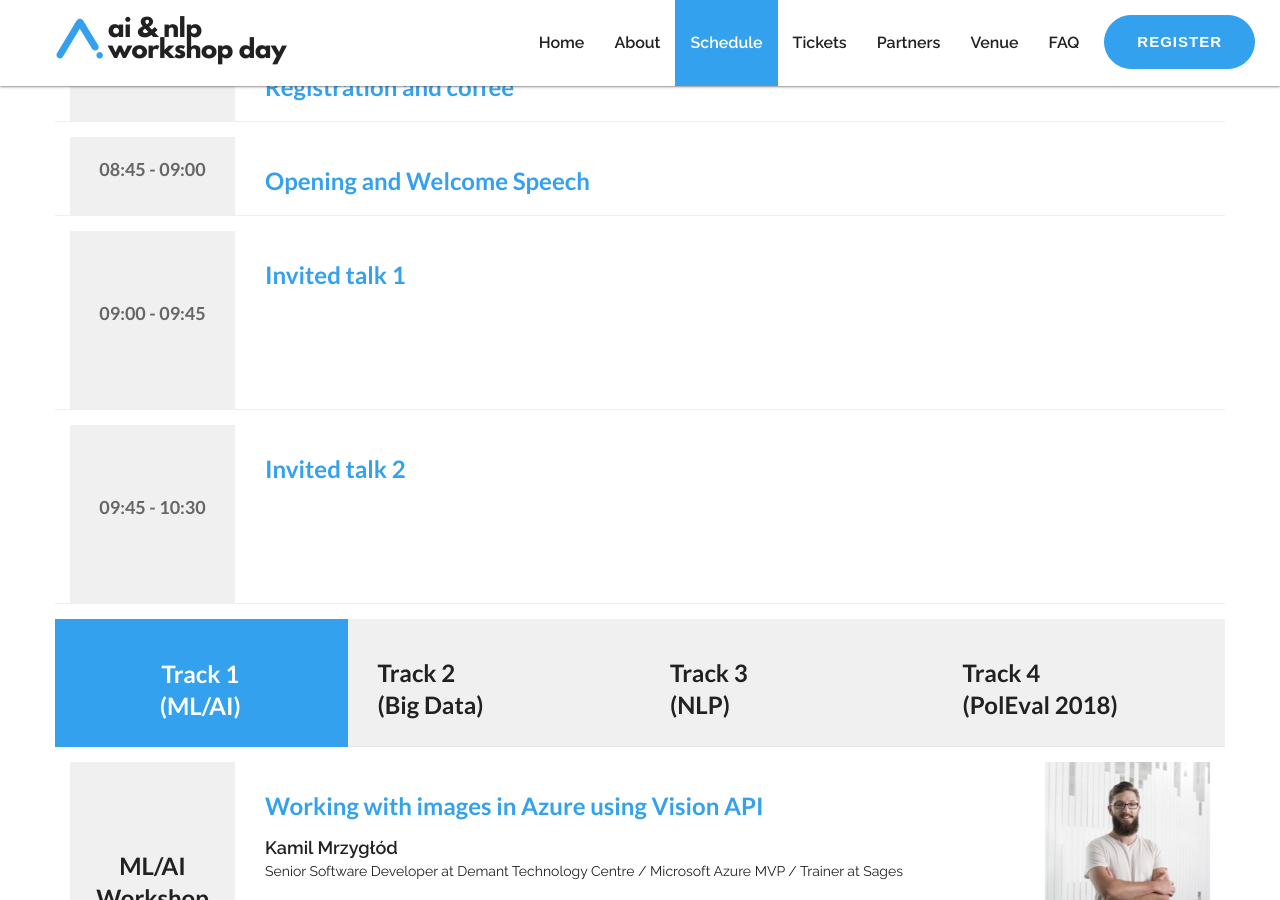
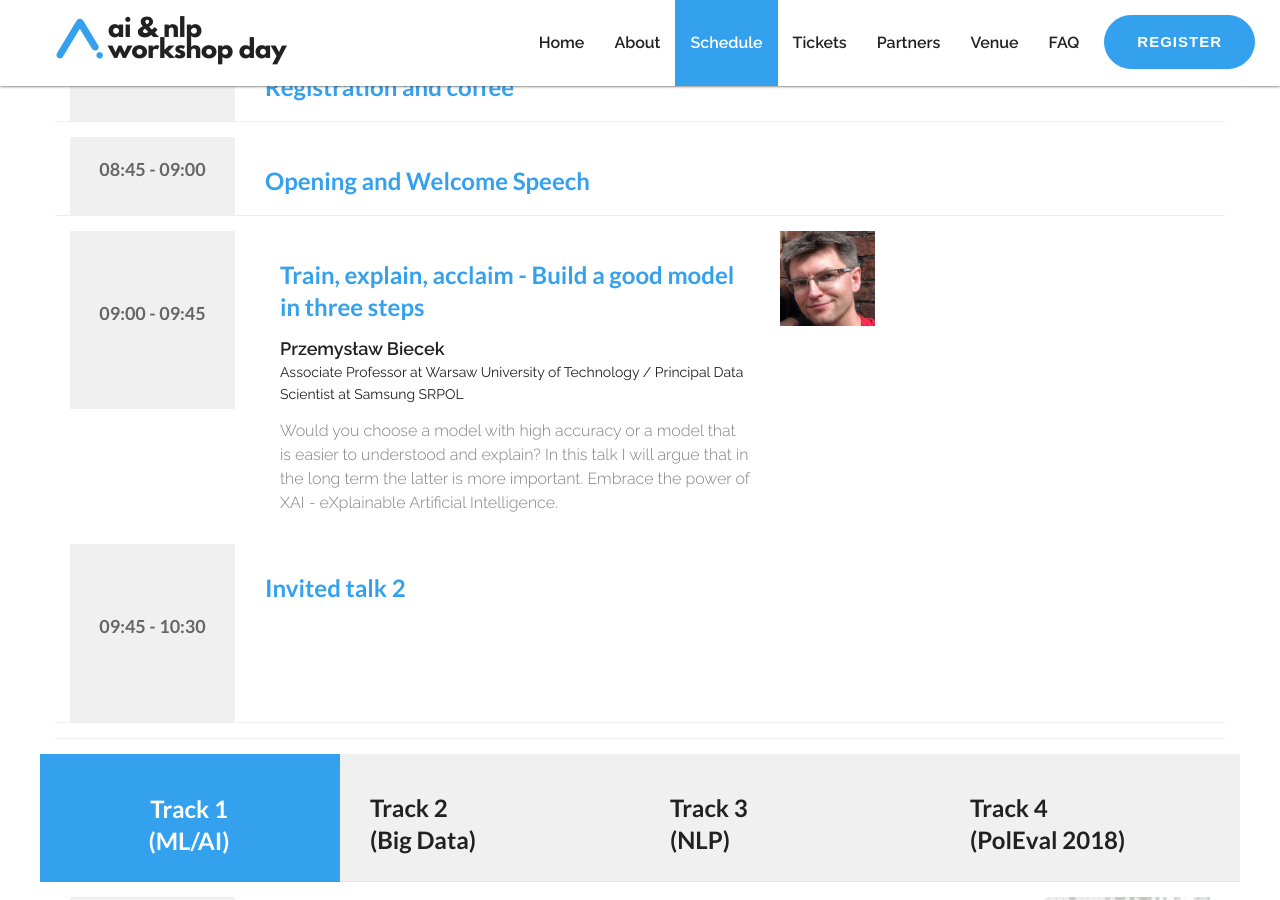
Before and after one commit to nlpday/nlpday-19, a Jekyll site: the page built from index.html, in a window 1280 px wide and 900 px high, scrolled down 2376 px. Built offline with Jekyll 4.4.1, drawn with Linux system fonts in a browser that asks for light colours; nearby versions of some CDN libraries; library files that are not in the unit come from our copies.

Commit message:
biecek_opis

```diff
--- a/_includes/index/schedule.html
+++ b/_includes/index/schedule.html
@@ -59,9 +59,19 @@
                                 </div>
                                 <div class="col-md-8 col-xs-12 col-sm-6">
                                     <div class="desc-inner">
-                                        <h3>Invited talk 1</h3>
+                                        </div>
+                                <div class="col-md-8 col-xs-12 col-sm-6">
+                                    <div class="desc-inner">
+                                        <h3>Train, explain, acclaim - Build a good model in three steps</h3>
+                                        <h4>Przemysław Biecek</h4>
+                                        <h5>Associate Professor at Warsaw University of Technology / Principal Data Scientist at Samsung SRPOL</h5>
+                                        <p>Would you choose a model with high accuracy or a model that is easier to understood and explain? In this talk I will argue that in the long term the latter is more important. Embrace the power of XAI - eXplainable Artificial Intelligence.</p>
                                     </div>
                                 </div>
+                                <div class="col-md-2 col-xs-12 col-sm-3">
+                                    <div class="speaker-img"> <img src="assets/img/speaker/pbiecek.jpg" alt="" class="img-responsive"> </div>
+                                </div>
+
                             </div>
                         </div>
                     </div>
@@ -302,7 +312,8 @@
                                     <div class="desc-inner">
                                         <h3>Creating R Shiny application for drug names comparison</h3>
                                         <h4>Paweł Ekk-Cierniakowski</h4>
-                                        <h5>Advanced Analytics Expert at Polpharma / Trainer at Sages / PhD Candidate at Warsaw School of Economics</h5>
+                                        <h5>Advanced Analytics Expert at Polpharma / Trainer at Sages / PhD Student at Warsaw School of Economics</h5>
+                                        <p>The workshop will be divided into theoretical and practical part. The first part will be the theory of measuring string distances. The second part will be devoted to the implementation of this theory by using R libraries to build application in R Shiny comparing drug names.</p>
                                     </div>
                                 </div>
                                 <div class="col-md-2 col-xs-12 col-sm-3">
```
Also changed, not shown: assets/img/speaker/pbiecek.jpg (added).
